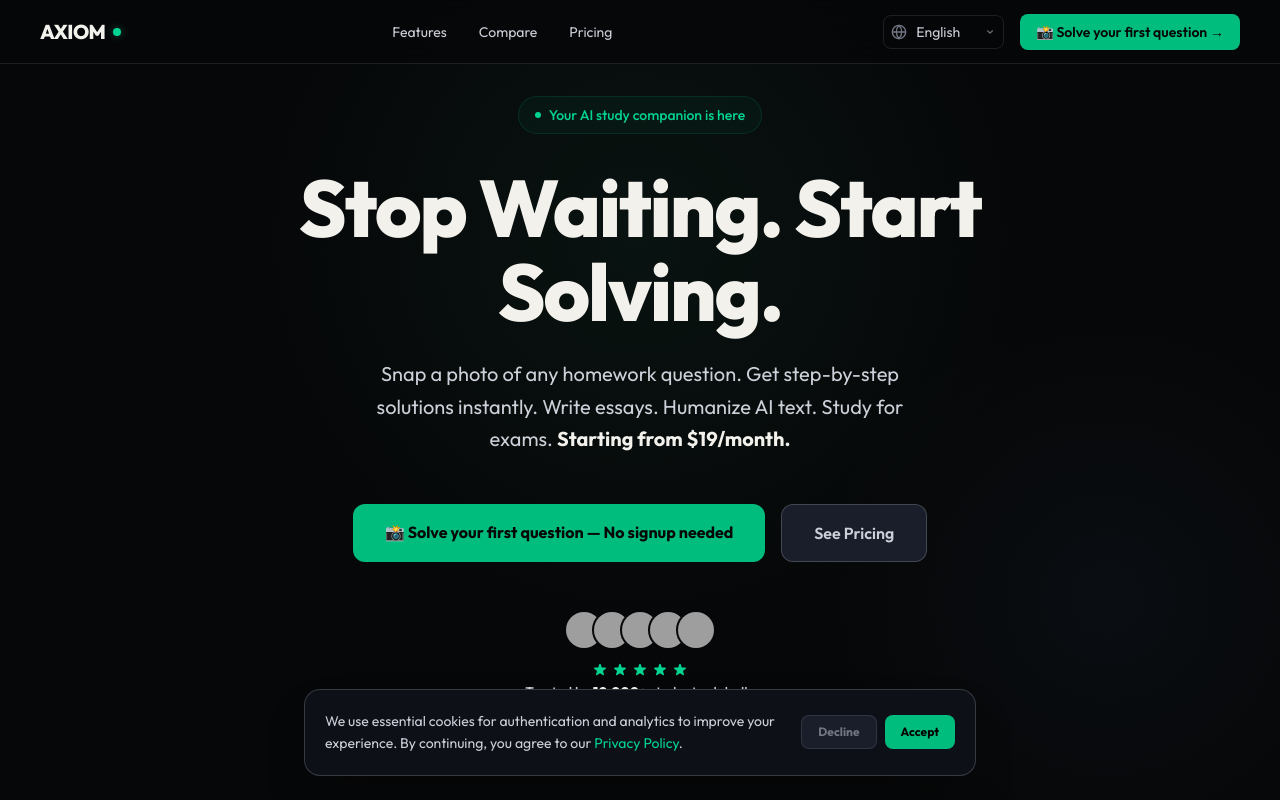
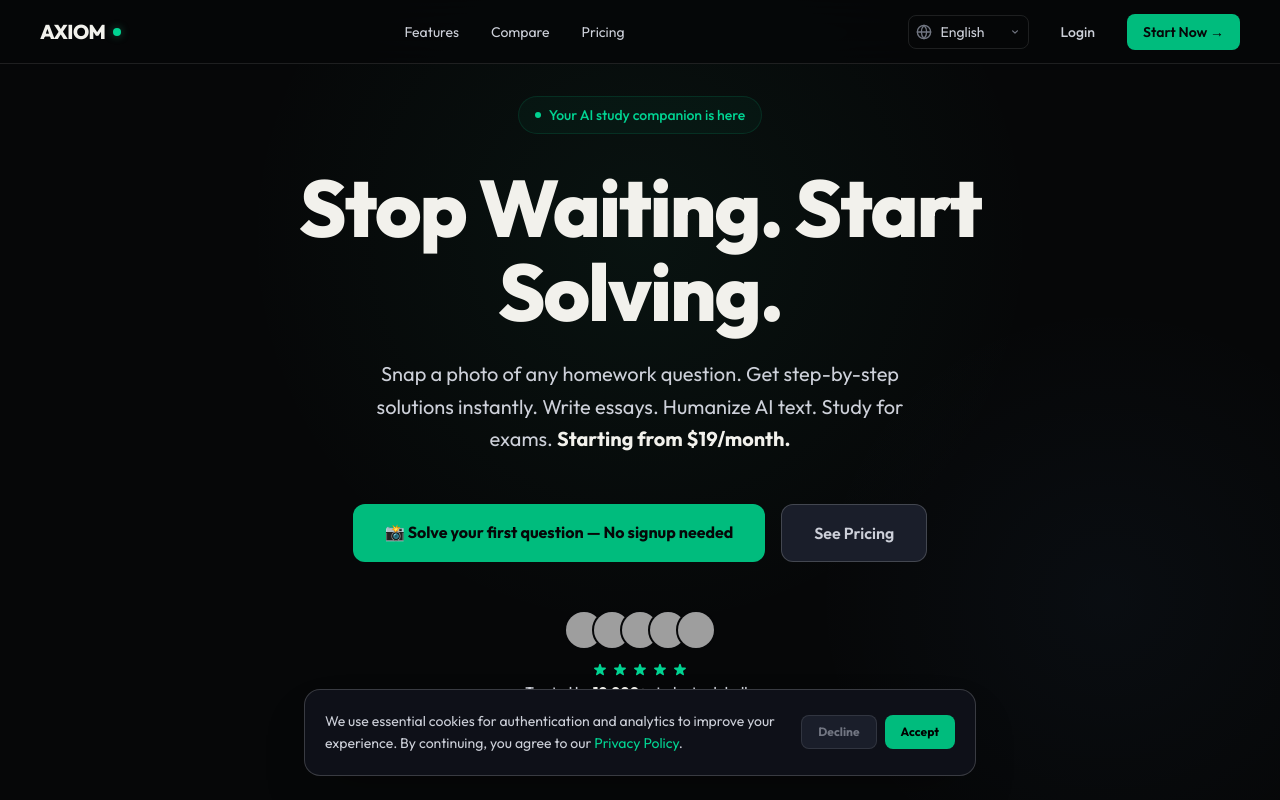
Before and after one commit to Calh3iros/axiom, a Next.js app: page /en in a window 1280 px wide. Shown: the top 800 px of the page. Built offline with nearby package versions, Linux system fonts and the light colour scheme; grey boxes are pictures that could not be loaded.

Commit message:
feat(P5): add Login and Start Now buttons to landing nav bar
Replace single CTA with separate Login (text link) and Start Now (green button)
in the navbar. Add translated nav.login and nav.startNow keys for all 6 locales.

https://claude.ai/code/session_01YW5GaiSBbML31WFf36cBrZ

```diff
--- a/src/app/[locale]/page.tsx
+++ b/src/app/[locale]/page.tsx
@@ -25,10 +25,16 @@ export default function LandingPage() {
         <div className="flex items-center gap-4">
           <LanguageSwitcher />
           <Link
-            href="/solve"
+            href="/auth/login"
+            className="px-4 py-2 text-[var(--color-text-secondary)] hover:text-[var(--color-text-primary)] font-medium text-sm transition-colors hidden sm:block"
+          >
+            {t('nav.login')}
+          </Link>
+          <Link
+            href="/auth/signup"
             className="px-4 py-2 bg-emerald-500 hover:bg-emerald-400 text-[var(--color-bg0)] font-semibold text-sm rounded-lg transition-all hover:shadow-[0_0_20px_rgba(52,211,153,0.3)] hidden sm:block"
           >
-            {t('cta.btn').split('—')[0].trim()} →
+            {t('nav.startNow')} →
           </Link>
         </div>
       </nav>
--- a/src/messages/de.json
+++ b/src/messages/de.json
@@ -156,7 +156,9 @@
     "nav": {
       "features": "Funktionen",
       "compare": "Vergleich",
-      "pricing": "Preise"
+      "pricing": "Preise",
+      "login": "Anmelden",
+      "startNow": "Jetzt Starten"
     },
     "hero": {
       "badge": "Dein KI-Lernbegleiter ist da",
--- a/src/messages/en.json
+++ b/src/messages/en.json
@@ -156,7 +156,9 @@
     "nav": {
       "features": "Features",
       "compare": "Compare",
-      "pricing": "Pricing"
+      "pricing": "Pricing",
+      "login": "Login",
+      "startNow": "Start Now"
     },
     "hero": {
       "badge": "Your AI study companion is here",
--- a/src/messages/es.json
+++ b/src/messages/es.json
@@ -156,7 +156,9 @@
     "nav": {
       "features": "Funciones",
       "compare": "Comparar",
-      "pricing": "Precios"
+      "pricing": "Precios",
+      "login": "Iniciar Sesión",
+      "startNow": "Empezar Ahora"
     },
     "hero": {
       "badge": "Tu compañero de estudio con IA ha llegado",
--- a/src/messages/fr.json
+++ b/src/messages/fr.json
@@ -156,7 +156,9 @@
     "nav": {
       "features": "Fonctionnalités",
       "compare": "Comparer",
-      "pricing": "Tarifs"
+      "pricing": "Tarifs",
+      "login": "Connexion",
+      "startNow": "Commencer"
     },
     "hero": {
       "badge": "Votre compagnon d'étude IA est arrivé",
--- a/src/messages/pt.json
+++ b/src/messages/pt.json
@@ -156,7 +156,9 @@
     "nav": {
       "features": "Recursos",
       "compare": "Compare",
-      "pricing": "Planos"
+      "pricing": "Planos",
+      "login": "Entrar",
+      "startNow": "Começar Agora"
     },
     "hero": {
       "badge": "Seu assistente de estudo com IA chegou",
--- a/src/messages/zh.json
+++ b/src/messages/zh.json
@@ -156,7 +156,9 @@
     "nav": {
       "features": "功能",
       "compare": "对比",
-      "pricing": "价格"
+      "pricing": "价格",
+      "login": "登录",
+      "startNow": "立即开始"
     },
     "hero": {
       "badge": "你的AI学习伙伴来了",
```
